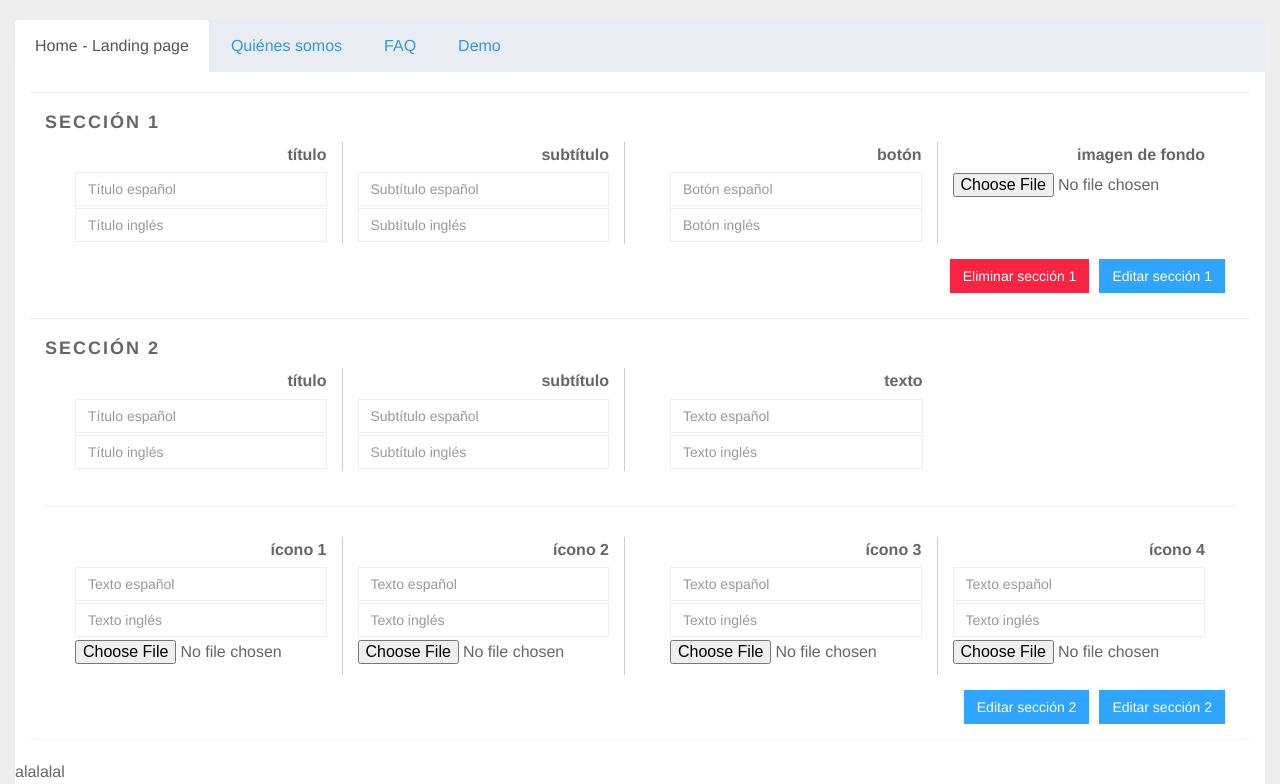
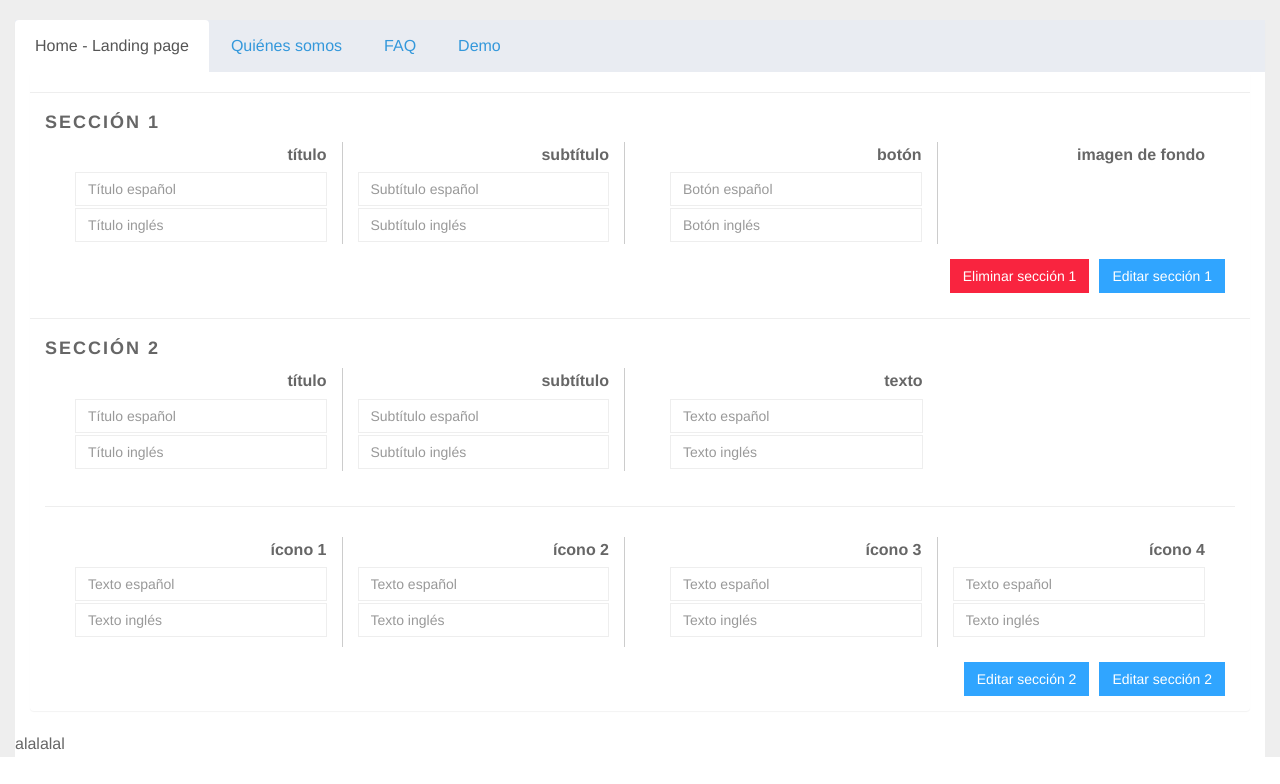
Before and after one commit to brendarychter/blink_app, a PHP site: page /test/content/admin/dashboard.php in a window 1280 px wide. Shown: the part 50-834 px from the top of the page. After the commit the page ends 807 px from the top, so only its background shows below. Run offline with PHP 8.4, Linux system fonts and the light colour scheme; data that the repository does not hold is empty; some libraries are stand-ins or nearby versions.

Commit message:
last changes

```diff
--- a/content/admin/dashboard.php
+++ b/content/admin/dashboard.php
@@ -43,9 +43,9 @@
 		</div>
 	</nav>
 	<!-- HOME ADMIN -->
-	<div class="col-sm-12 col-lg-12 main-admin-dashboard">
+	<div class="col-lg-12 col-sm-12 col-md-12 main-admin-dashboard">
 		<div class="row">
-			<div class="col-lg-12">
+			<div class="col-lg-12 col-sm-12 col-md-12">
 				<div class="panel panel-default">
 					<!-- Navs for each page in the website -->
 					<div class="tabs-page-blink">
@@ -58,15 +58,15 @@
 						</ul>
 					</div>
 					<!-- QUIENES SOMOS ADMIN -->
-				    <div class="col-sm-12 col-lg-12 tab-admin-page">
+				    <div class="col-lg-12 col-sm-12 col-md-12 tab-admin-page">
 						<div class="row home-admin admin-nav active">
-							<div class="col-lg-12">
+							<div class="col-lg-12 col-sm-12 col-md-12">
 								<div class="panel panel-default">
 									<div class="panel-heading"></div>
 										<div class="panel-body">
 											<form role="form" class="form-section" id="form-section-1">
 												<label class="section-name">Secci&oacute;n 1</label>
-												<div class="col-md-6">
+												<div class="col-md-6 col-sm-12">
 													<div class="form-group col-md-6 box-section col-sm-12">
 														<span>t&iacute;tulo</span>
 														<input class="form-control" placeholder="T&iacute;tulo espa&ntilde;ol">
@@ -80,15 +80,15 @@
 													</div>
 
 												</div>
-												<div class="col-md-6">
+												<div class="col-md-6 col-sm-12">
 													<div class="form-group col-md-6 box-section col-sm-12">
 														<span>bot&oacute;n</span>
 														<input class="form-control" placeholder="Bot&oacute;n espa&ntilde;ol">
 														<input class="form-control" placeholder="Bot&oacute;n ingl&eacute;s">
 													</div>
-													<div class="form-group col-md-6">
+													<div class="form-group col-md-6 col-sm-12">
 														<span>imagen de fondo</span>
-														<input type="file">
+														<!-- <input type="file"> -->
 														<p class="help-block"></p>
 													</div>
 												</div>
@@ -101,7 +101,7 @@
 									<div class="panel-body">
 										<form role="form" class="form-section" id="form-section-1">
 											<label class="section-name">Secci&oacute;n 2</label>
-											<div class="col-md-6">
+											<div class="col-md-6 col-sm-12">
 												<div class="form-group col-md-6 box-section col-sm-12">
 													<span>t&iacute;tulo</span>
 													<input class="form-control" placeholder="T&iacute;tulo espa&ntilde;ol">
@@ -115,8 +115,8 @@
 												</div>
 
 											</div>
-											<div class="col-md-6">
-												<div class="form-group col-md-6">
+											<div class="col-md-6 col-sm-12">
+												<div class="form-group col-md-6 col-sm-12">
 													<span>texto</span>
 													<input class="form-control" placeholder="Texto espa&ntilde;ol">
 													<input class="form-control" placeholder="Texto ingl&eacute;s">
@@ -125,35 +125,35 @@
 												</div>
 											</div>
 											<div class="panel-heading" style="overflow: hidden; margin-bottom: 30px;"></div>
-											<div class="col-md-6">
+											<div class="col-md-6 col-sm-12">
 												<div class="form-group col-md-6 box-section col-sm-12">
 													<span>&iacute;cono 1</span>
 													<input class="form-control" placeholder="Texto espa&ntilde;ol">
 													<input class="form-control" placeholder="Texto ingl&eacute;s">
-													<input type="file">
+													<!-- <input type="file"> -->
 													<p class="help-block"></p>
 												</div>
 												<div class="form-group col-md-6 box-section col-sm-12">
 													<span>&iacute;cono 2</span>
 													<input class="form-control" placeholder="Texto espa&ntilde;ol">
 													<input class="form-control" placeholder="Texto ingl&eacute;s">
-													<input type="file">
+													<!-- <input type="file"> -->
 													<p class="help-block"></p>
 												</div>
 											</div>
-											<div class="col-md-6">
+											<div class="col-md-6 col-sm-12">
 												<div class="form-group col-md-6 box-section col-sm-12">
 													<span>&iacute;cono 3</span>
 													<input class="form-control" placeholder="Texto espa&ntilde;ol">
 													<input class="form-control" placeholder="Texto ingl&eacute;s">
-													<input type="file">
+													<!-- <input type="file"> -->
 													<p class="help-block"></p>
 												</div>
 												<div class="form-group col-md-6 col-sm-12">
 													<span>&iacute;cono 4</span>
 													<input class="form-control" placeholder="Texto espa&ntilde;ol">
 													<input class="form-control" placeholder="Texto ingl&eacute;s">
-													<input type="file">
+													<!-- <input type="file"> -->
 													<p class="help-block"></p>
 												</div>
 											</div>
--- a/public/css/content.css
+++ b/public/css/content.css
@@ -481,14 +481,17 @@ h2 {
     .main-admin-dashboard .tab-admin-page .form-group span {
       float: right;
       font-weight: bold; }
-    .main-admin-dashboard .tab-admin-page .form-section {
-      /* USAR EL NOT LAST CHILD :not(:last-child)*/ }
-      .main-admin-dashboard .tab-admin-page .form-section .edit-section {
-        float: right;
-        margin-right: 10px; }
-      .main-admin-dashboard .tab-admin-page .form-section .box-section {
-        border-right: 1px solid #ccc; }
+    .main-admin-dashboard .tab-admin-page .form-section .edit-section {
+      float: right;
+      margin-right: 10px; }
 
+@media (min-width: 1px) and (max-width: 767px) {
+  .main-admin-dashboard .tab-admin-page .form-section .box-section {
+    /* USAR EL NOT LAST CHILD :not(:last-child)*/
+    border-bottom: 1px solid #ccc; } }
+@media (min-width: 768px) {
+  .main-admin-dashboard .tab-admin-page .form-section .box-section {
+    border-right: 1px solid #ccc; } }
 .footer-distributed {
   background-color: #292c2f;
   box-shadow: 0 1px 1px 0 rgba(0, 0, 0, 0.12);
--- a/public/scss/_admin.scss
+++ b/public/scss/_admin.scss
@@ -44,10 +44,30 @@
 				float: right;
 				margin-right: 10px;
 			}
-			/* USAR EL NOT LAST CHILD :not(:last-child)*/
-			.box-section{
-			    border-right: 1px solid #ccc;
+		}
+	}
+}
+@media (min-width: 1px) and (max-width:767px) {
+	.main-admin-dashboard{
+		.tab-admin-page{
+			.form-section{
+				.box-section{
+					/* USAR EL NOT LAST CHILD :not(:last-child)*/
+					border-bottom: 1px solid #ccc;
+				}
 			}
 		}
 	}
 }
+
+@media (min-width: 768px) {
+	.main-admin-dashboard{
+		.tab-admin-page{
+			.form-section{
+				.box-section{
+					border-right: 1px solid #ccc;
+				}
+			}
+		}
+	}
+}
```
Also changed, not shown: public/css/_admin.css (deleted, +0 -37 lines), 2 other files.
